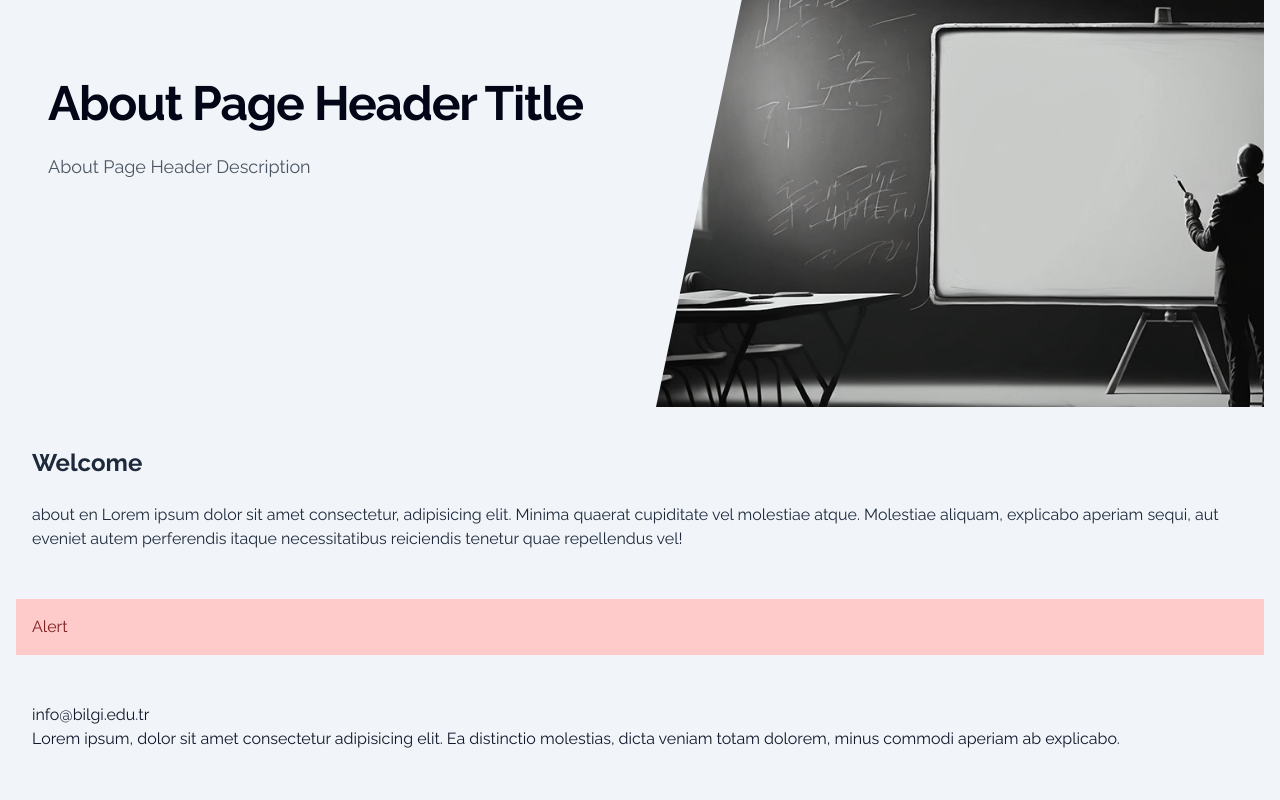
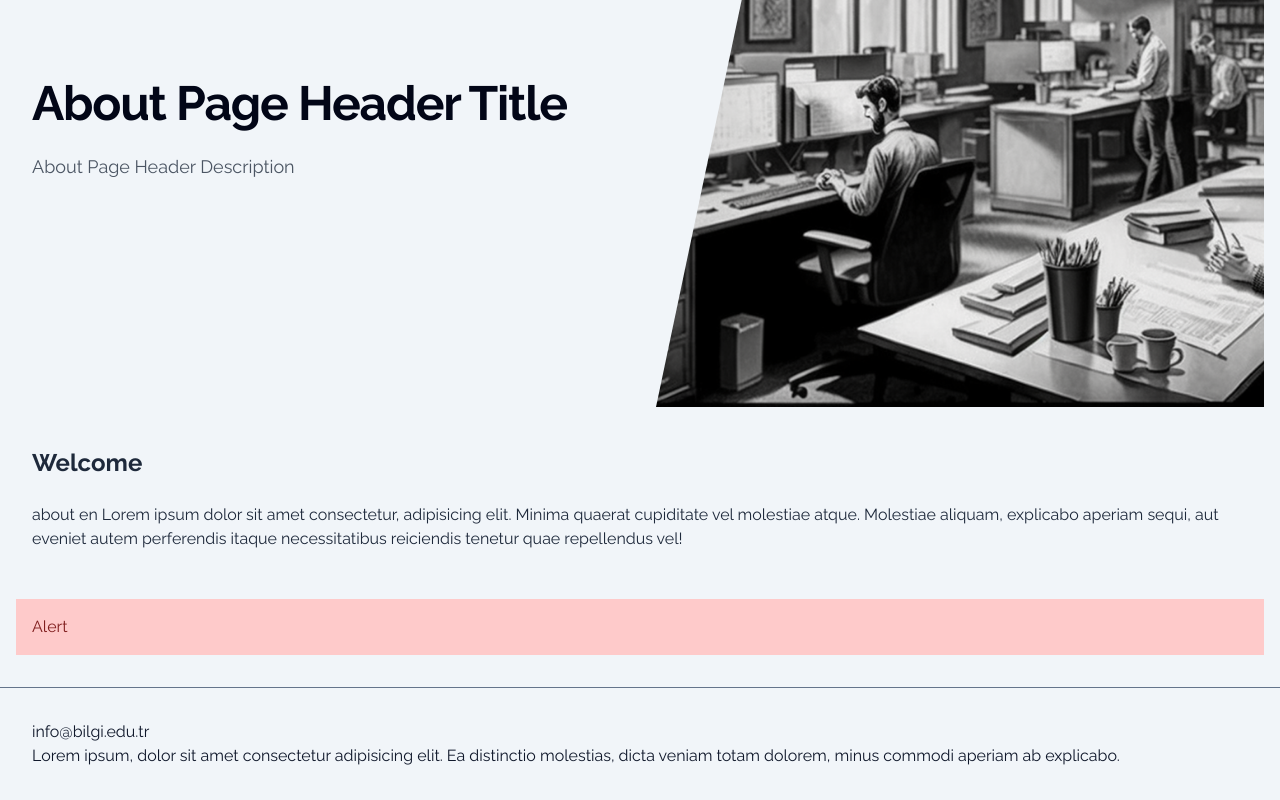
Before and after one commit to bilgi-webteam/nuxt3-boilerplate, a Nuxt app: page /about in a window 1280 px wide. Shown: the part 217-1017 px from the top of the page. Before the commit the page ends 984 px from the top, so only its background shows below. Built offline with nearby package versions, Linux system fonts and the light colour scheme.

Commit message:
Update Footer.vue, Header.vue, default.vue, about.vue, contact.vue, news.vue, and products.vue

```diff
--- a/components/Footer.vue
+++ b/components/Footer.vue
@@ -1,6 +1,6 @@
 <template>
-  <footer class="w-full py-4 dark:text-slate-100 text-slate-900 text-themelight">
-    <div class="container px-8 mx-auto min-h-18">
+  <footer class=" dark:text-slate-100 text-slate-900">
+    <div class="border-slate-500 border-t-[1px] container p-8 mx-auto min-h-18">
       <p><a :href="'mailto:' + email">{{ email }}</a> </p>
       <p>Lorem ipsum, dolor sit amet consectetur adipisicing elit. Ea distinctio molestias, dicta veniam totam dolorem, minus commodi aperiam ab explicabo.</p>
     </div>
--- a/components/Header.vue
+++ b/components/Header.vue
@@ -6,13 +6,13 @@
           <BilgiLogo />
           <ColorModeSwitcher />
         </div>
-        <div class="px-6 pt-6 lg:max-w-2xl lg:pl-8 lg:pr-0">
+        <div class="px-6 pt-6 lg:ml-0 lg:max-w-2xl lg:pl-8 lg:pr-0">
           <nav class="flex items-center justify-between lg:justify-start" aria-label="Global">
             <button type="button" class="-m-2.5 rounded-md p-2.5 text-gray-700 lg:hidden" @click="mobileMenuOpen = true">
               <span class="sr-only">Open main menu</span>
               <Bars3Icon class="w-6 h-6" aria-hidden="true" />
             </button>
-            <div class="hidden lg:ml-12 lg:flex lg:gap-x-14">
+            <div class="hidden lg:ml-4 lg:flex lg:gap-x-14">
               <NuxtLinkLocale v-for="menu in navigation" :key="menu.name" :to=menu.to class="text-sm font-semibold leading-6 text-slate-950 dark:text-slate-100">{{ $t(menu.name) }}</NuxtLinkLocale>
               <OtherLang class="text-sm font-semibold leading-6 text-slate-950 dark:text-slate-100" />
             </div>
@@ -51,7 +51,7 @@
             <polygon points="0,0 90,0 50,100 0,100" />
           </svg>
 
-          <div class="relative px-6 py-32 sm:py-40 lg:px-8 lg:py-56 lg:pr-0">
+          <div class="relative px-6 py-32 sm:py-40 lg:px-4 lg:py-56 lg:pr-0">
             <div class="max-w-2xl mx-auto lg:mx-0 lg:max-w-xl">
               <h1 class="text-3xl font-bold tracking-tight text-slate-950 dark:text-slate-100 sm:text-5xl">{{ headerData.title || ' ' }}</h1>
               <p class="mt-6 text-lg leading-8 text-gray-600 dark:text-slate-100">{{ headerData.paragraph || ' ' }}</p>
--- a/layouts/default.vue
+++ b/layouts/default.vue
@@ -7,7 +7,9 @@
         <NuxtPage />
       </main>
     </div>
-    <Footer />
+    <div class="">
+      <Footer />
+    </div>
   </div>
 </template>
 <script setup lang="ts">
--- a/pages/about.vue
+++ b/pages/about.vue
@@ -13,7 +13,7 @@ const { t } = useI18n();
 const { headerData } = useHeaderData();
 const { currentContent } = pageSetup(pageName);
 headerData.value = {
-  image: '/images/0.png',
+  image: '/images/d.png',
   title: t(`${pageName}HeaderTitle`),
   paragraph: t(`${pageName}HeaderDescription`)
 };
--- a/pages/contact.vue
+++ b/pages/contact.vue
@@ -13,7 +13,7 @@ const { t } = useI18n();
 const { headerData } = useHeaderData();
 const { currentContent } = pageSetup(pageName);
 headerData.value = {
-  image: '/images/0.png',
+  image: '/images/c.png',
   title: t(`${pageName}HeaderTitle`),
   paragraph: t(`${pageName}HeaderDescription`)
 };
--- a/pages/news.vue
+++ b/pages/news.vue
@@ -3,7 +3,9 @@
     <h2>{{ $t('welcome') }}</h2>
     <component :is="currentContent"></component>
   </div>
-  <News />
+  <div class="p-4 mb-4">
+    <News />
+  </div>
 </template>
 <script setup lang="ts">
 const pageName = 'news';
@@ -11,7 +13,7 @@ const { t } = useI18n();
 const { headerData } = useHeaderData();
 const { currentContent } = pageSetup(pageName);
 headerData.value = {
-  image: '/images/0.png',
+  image: '/images/b.png',
   title: t(`${pageName}HeaderTitle`),
   paragraph: t(`${pageName}HeaderDescription`)
 };
--- a/pages/products.vue
+++ b/pages/products.vue
@@ -4,7 +4,9 @@
     <h2>{{ $t('welcome') }}</h2>
     <component :is="currentContent"></component>
   </div>
-  <Products />
+  <div class="p-4 mb-4">
+    <Products />
+  </div>
 </template>
 <script setup lang="ts">
 const pageName = 'products';
@@ -12,7 +14,7 @@ const { t } = useI18n();
 const { headerData } = useHeaderData();
 const { currentContent } = pageSetup(pageName);
 headerData.value = {
-  image: '/images/0.png',
+  image: '/images/a.png',
   title: t(`${pageName}HeaderTitle`),
   paragraph: t(`${pageName}HeaderDescription`)
 };
```
